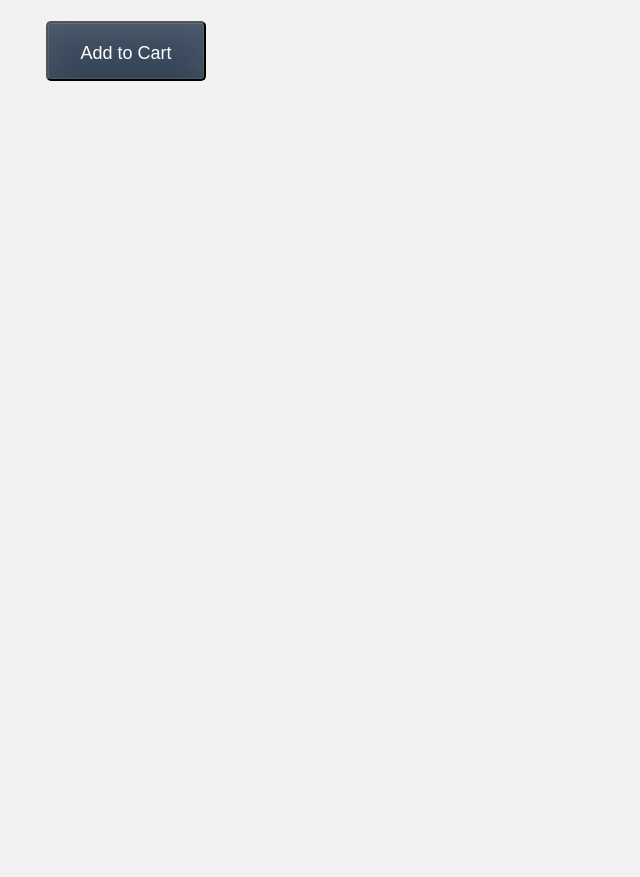
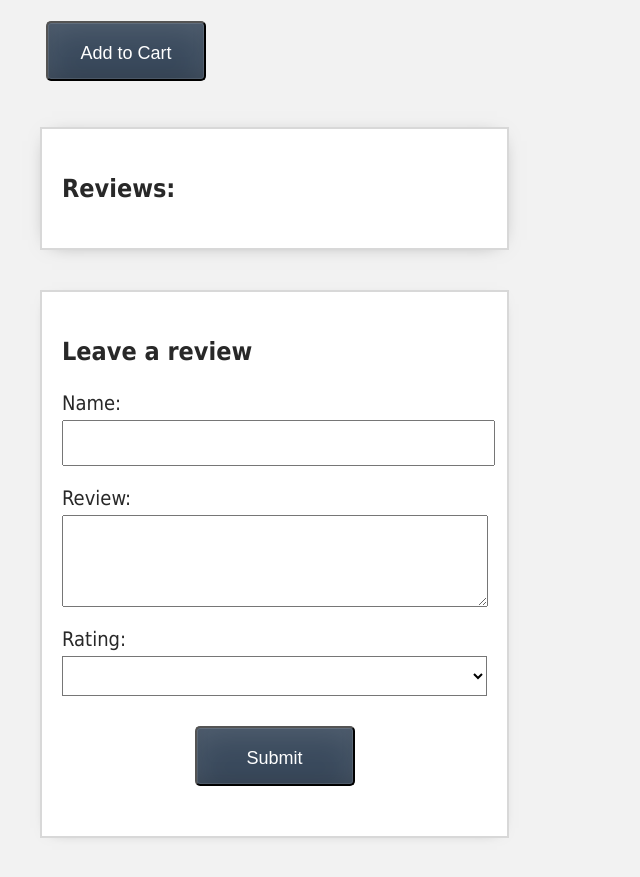
Before and after one commit to dan-laskowski/vue-product-selector, a Vue app: page / in a window 1280 px wide. Shown: the part 960-1837 px from the top of the page, without its empty margins (0-640 px from the left). Before the commit the page ends 1087 px from the top, so only its background shows below. Built offline with nearby package versions, Linux system fonts and the light colour scheme.

Commit message:
add review functionality to product

```diff
--- a/src/App.vue
+++ b/src/App.vue
@@ -13,13 +13,13 @@
   },
   data() {
     return {
-      cart: 0,
+      cart: [],
       premium: true,
     };
   },
   methods: {
-    updateCart() {
-      this.cart++;
+    updateCart(id) {
+      this.cart.push(id);
     },
     removeFromCart() {
       if (this.cart) this.cart--;
--- a/src/components/Product.vue
+++ b/src/components/Product.vue
@@ -1,6 +1,6 @@
 <template>
   <div class="nav-bar">
-    <div class="cart">Cart ({{ cart }})</div>
+    <div class="cart">Cart ({{ cart.length }})</div>
   </div>
   <div class="product-display">
     <div class="product-contain">
@@ -41,10 +41,18 @@
       </div>
     </div>
   </div>
+  <ReviewList :reviews="reviews" />
+  <ReviewForm @review-submitted="addReview" />
 </template>
 
 <script>
+import ReviewForm from './ReviewForm.vue';
+import ReviewList from './ReviewList.vue';
 export default {
+  components: {
+    ReviewForm,
+    ReviewList,
+  },
   name: 'Product',
   props: {
     premium: {
@@ -79,6 +87,7 @@
           quantity: 0,
         },
       ],
+      reviews: [],
       sizes: ['34-39', '40-45'],
     };
   },
@@ -87,7 +96,10 @@
       this.selectedVariant = index;
     },
     addToCart() {
-      this.$emit('add-to-cart');
+      this.$emit('add-to-cart', this.variants[this.selectedVariant].id);
+    },
+    addReview(review) {
+      this.reviews.push(review);
     },
   },
   computed: {
--- /dev/null
+++ b/src/components/ReviewForm.vue
@@ -0,0 +1,52 @@
+<template>
+  <form class="review-form" @submit.prevent="onSubmit">
+    <h3>Leave a review</h3>
+    <label for="name">Name: </label>
+    <input type="text" id="name" v-model="name" required />
+
+    <label for="review">Review: </label>
+    <textarea
+      name="review"
+      id="review"
+      v-model.lazy="review"
+      required
+    ></textarea>
+
+    <label for="rating">Rating: </label>
+    <select id="rating" v-model.number="rating" required>
+      <option>5</option>
+      <option>4</option>
+      <option>3</option>
+      <option>2</option>
+      <option>1</option>
+    </select>
+
+    <input class="button" type="submit" value="Submit" />
+  </form>
+</template>
+
+<script>
+export default {
+  name: 'ReviewForm',
+  data() {
+    return {
+      name: '',
+      review: '',
+      rating: null,
+    };
+  },
+  methods: {
+    onSubmit() {
+      let productReview = {
+        name: this.name,
+        review: this.review,
+        rating: this.rating,
+      };
+      this.$emit('review-submitted', productReview);
+      this.name = '';
+      this.review = '';
+      this.rating = null;
+    },
+  },
+};
+</script>
--- /dev/null
+++ b/src/components/ReviewList.vue
@@ -0,0 +1,24 @@
+<template>
+  <div class="review-container">
+    <h3>Reviews:</h3>
+    <ul>
+      <li v-for="(review, index) in reviews" :key="index">
+        {{ review.name }} gave this {{ review.rating }} stars
+        <br />
+        {{ review.review }}
+      </li>
+    </ul>
+  </div>
+</template>
+
+<script>
+export default {
+  name: 'ReviewList',
+  props: {
+    reviews: {
+      type: Array,
+      required: true,
+    },
+  },
+};
+</script>
```
